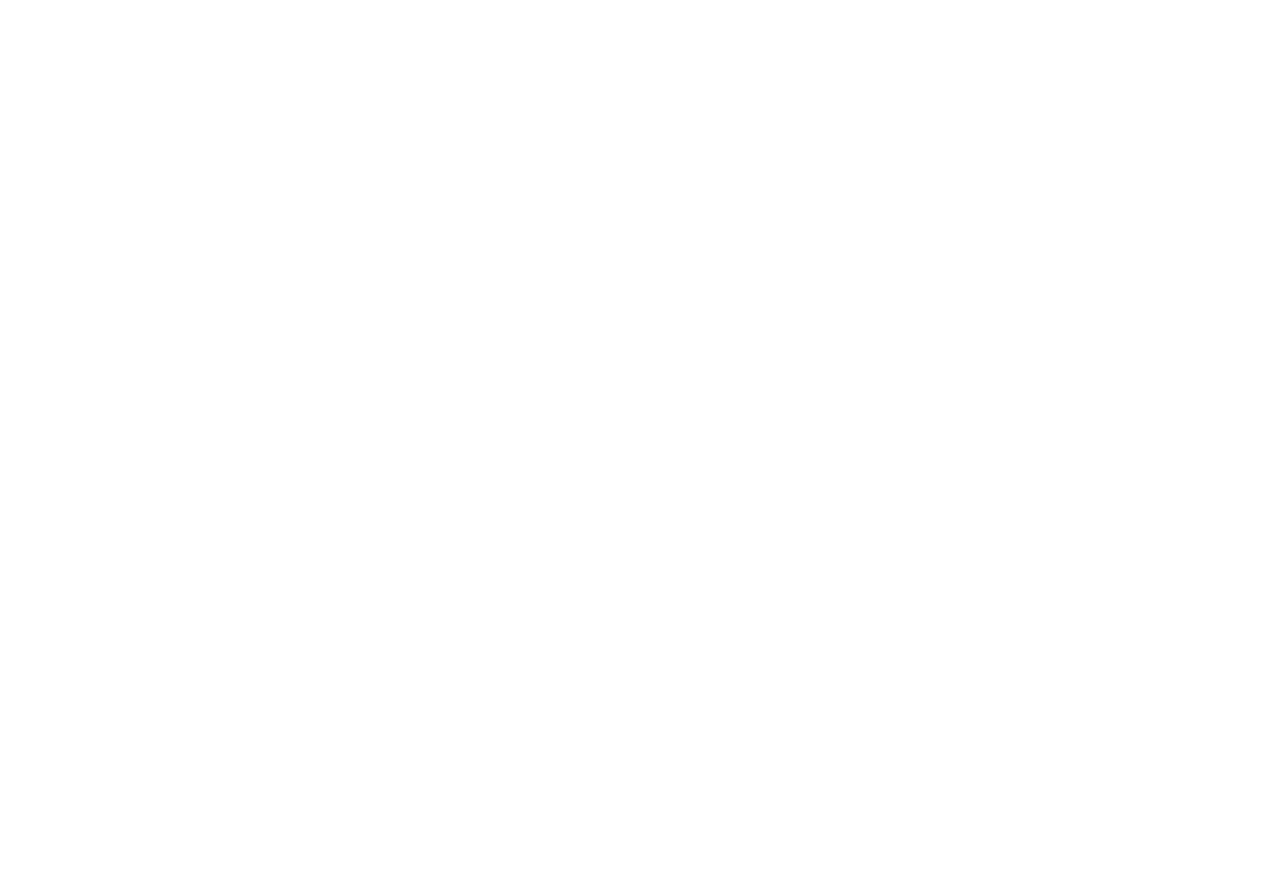
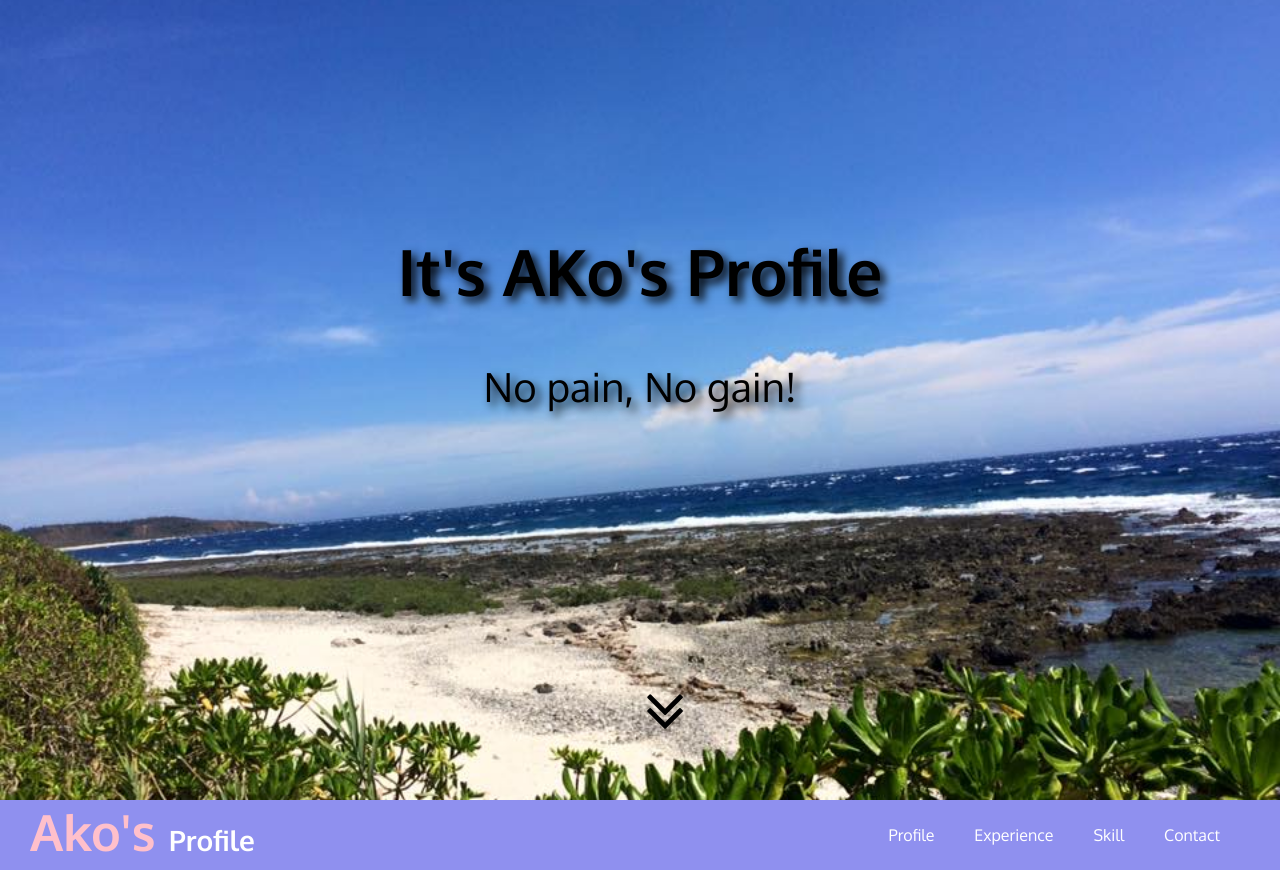
Before and after one commit to relaxhip/self-introduction, a plain HTML site: page index.html in a window 1280 px wide. Before the commit the page ends 800 px from the top, so only its background shows below. Drawn offline with Linux system fonts and the light colour scheme.

Commit message:
2018/01/11 commit

```diff
--- a/css/desktop.css
+++ b/css/desktop.css
@@ -0,0 +1,118 @@
+/*@media screen and (min-width: 960px) {*/
+
+/*----------Pre Set-----------*/
+
+	.fixed-wifth {
+		width: 1200px;
+		margin: auto;
+	}
+	.col-2 {
+		width: calc(100% / 2 -30px);
+		float: left;
+		margin: 0 15px;
+	}
+	.col-3 {
+		width: calc(100% / 3 -30px);
+		float: left;
+		margin: 0 15px;
+	}
+	.col- {
+		width: calc(100% / 4 -30px);
+		float: left;
+		margin: 0 15px;
+	}
+	.wraper {
+		position: relative;
+		width: 100%;
+		/*height: 1000px;
+		background-image: url("../images/bg.jpg");
+		background-repeat: no-repeat;
+		-webkit-background-size: cover;
+		background-size: cover;
+		background-attachment: fixed;
+		background-position: center;*/
+	}
+
+	/*-----------HEADER-------*/
+	header {
+		position: relative;
+		height: 100vh;
+		text-align: center;
+		background-image: url(../images/bg.jpg);
+		background-repeat: no-repeat;
+		-webkit-background-size: cover;
+		background-size: cover;
+		background-position: center;
+		/*word-spacing: 2em;*/
+		/*letter-spacing: 5px;*/
+		padding-top: 18%;
+	}
+
+	header h1 {
+		font-size: 64px;
+		font-weight: 700;
+		text-shadow: 5px 5px 10px #000;
+	}
+	header p {
+		font-size: 40px;
+		margin-bottom: 30px;
+		height: 20px;
+		/*color: black;*/
+		padding-top: 50px;
+		text-shadow: 5px 5px 10px #000;
+	}
+
+	.arrow-down {
+		position: absolute;
+		bottom: 80px;
+		left: 50%;
+		width: 50px;
+		animation: arrow 4s infinite;
+	}
+	.arrow-down i {
+		color: black;
+	}
+	.arrow-down i:hover {
+		color: gray;
+	}
+	@keyframes arrow {
+		0% {bottom: 80px}
+		50% {bottom: 50px}
+		100% {bottom: 80px}
+	}
+	/*------------NAV-----------*/
+	nav {
+		background-color:rgba(32,34,224,0.5) ;
+	}
+	nav .home {
+		float: left;
+		height: 40px;
+		line-height: 40px;
+		color: white;
+		font-size: 28px;
+		font-weight: 700;
+		margin: 12px 0;
+		padding: 0 30px;
+	}
+	nav .pink {
+		color: pink;
+		font-size: 50px;
+	}
+	nav ul {
+		float: right;
+		padding-right: 40px;
+	}
+	nav li {
+		float: left;
+		list-style-type: none;
+	}
+	nav a {
+		display: block;
+		height: 70px;
+		line-height: 70px;
+		color: white;
+		text-align: center;
+		padding:0 20px;
+
+	}
+/*}*/
--- a/css/reset.css
+++ b/css/reset.css
@@ -1,9 +1,14 @@
-@import url('https://fonts.googleapis.com/css?family=Berkshire+Swash');
-@import url('https://fonts.googleapis.com/css?family=Old+Standard+TT:400,700');
+@import url('https://fonts.googleapis.com/css?family=Oxygen:400,700');
 	* {
-		font-family: "Berkshire Swash" , cursive , "Old Standard TT" ,  serif
+		font-family: "Oxygen" ,  sans-serif;
 		margin: 0;
 		padding: 0;
+		-webkit-box-sizing: border-box;
+		-moz-box-sizing: border-box;
+		box-sizing: border-box;
+	}
+	.full-width {
+		width: 100%;
 	}
 	.clearfix::after {
 		content: "";
@@ -17,7 +22,3 @@
 	img {
 		width: 100%;
 	}
-
-	.full-width {
-		width: 100%;
-	}
--- a/index.html
+++ b/index.html
@@ -3,13 +3,31 @@
 <head>
 	<meta charset="UTF-8">
 	<title>Ako's Self-Introduction</title>
+	<link rel="stylesheet" href="https://cdnjs.cloudflare.com/ajax/libs/font-awesome/4.7.0/css/font-awesome.min.css" />
 	<link rel="stylesheet" href="css/reset.css">
+	<link rel="stylesheet" href="css/desktop.css">
 	<script src="js/jquery-1.12.4.min.js"></script>
+	<script src="js/main.js"></script>
 </head>
 <body>
-	<div class="wrapper">
-		<nav class="full-width">
-
+	<div class="wraper">
+		<header class="full-width">
+			<h1>It's AKo's Profile</h1>
+			<p><span class="blinker"></span></p>
+			<div class="arrow-down">
+				<i class="fa fa-angle-double-down fa-4x"></i>
+			</div>
+		</header>
+		<nav class="full-width clearfix">
+			<div class="fixed-width">
+				<a href="javascript:;" class="home" data-target="home"><span class="pink">Ako's </span>Profile</a>
+				<ul>
+					<li><a href="javascript:;" class="profile" data-target="profile">Profile</a></li>
+					<li><a href="javascript:;" class="experience" data-target="experience">Experience</a></li>
+					<li><a href="javascript:;" class="skill" data-targer="skill">Skill</a></li>
+					<li><a href="javascript:;" class="contact" data-target="contact">Contact</a></li>
+				</ul>
+			</div>
 		</nav>
 	</div>
 </body>
--- /dev/null
+++ b/js/main.js
@@ -0,0 +1,16 @@
+$(function(){
+	var i = 0
+	function blinker(){
+		if(i == 0){
+			$(".blinker").text("No pain, No gain!").fadeIn(1000).delay(2000).fadeOut(1000);
+			i += 1;
+		}else if(i == 1){
+			$(".blinker").text("If at first you don't succeed, try, try again!").fadeIn(1000).delay(2000).fadeOut(1000);
+			i += 1
+		}else{
+			$(".blinker").text("Practice makes perfect.").fadeIn(1000).delay(2000).fadeOut(1000);
+			i -= 2;
+		}
+	}
+	setInterval(blinker,4100);
+});
```
Also changed, not shown: images/4207B1E4-E15F-4326-B258-B8F5EB6AFAED.jpg (added), images/IMG_3690.JPG (added), images/IMG_4428.JPG (added), 5 other files.
